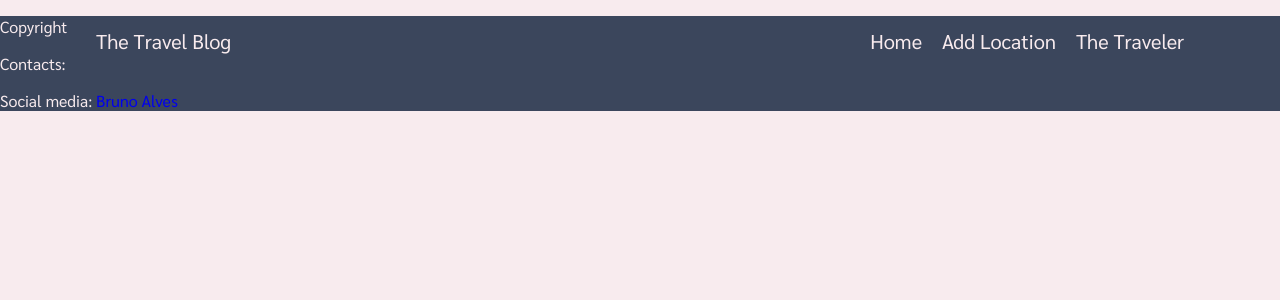
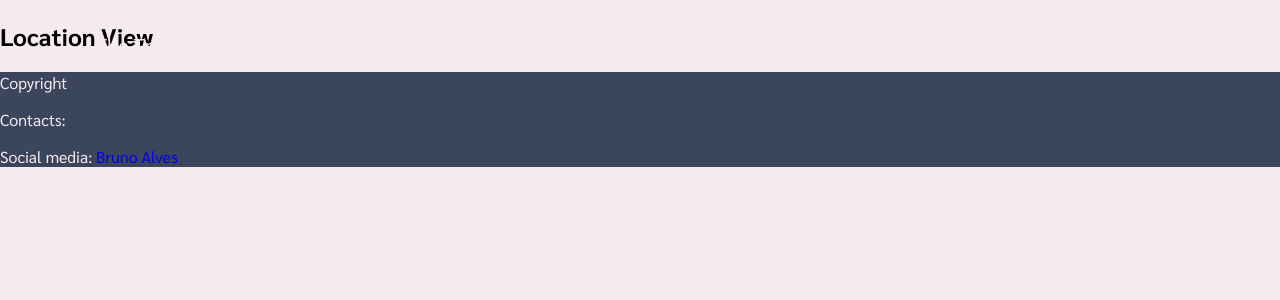
Before and after one commit to flag-80306/project1-Bruno-Alves, a React (Vite) app: page /newlocation in a window 1280 px wide. Shown: the top 300 px of the page. Built offline with nearby package versions, Linux system fonts and the light colour scheme.

Commit message:
renamed some folders and added more routes

```diff
--- a/src/App.jsx
+++ b/src/App.jsx
@@ -1,9 +1,10 @@
 import { Link, Route, Switch } from "wouter";
 
+import Header from "./components/Header";
 import Footer from "./components/Footer";
 import HomeView from "./views/HomeView";
 import AboutView from "./views/AboutView";
-import Header from "./components/Header";
+import AddLocationView from "./views/AddLocationView";
 
 function App() {
   return (
@@ -16,6 +17,9 @@ function App() {
         <Route path="/about">
           <AboutView />
         </Route>
+        <Route path="/newlocation">
+          <AddLocationView />
+        </Route>
       </Switch>
       <Footer />
     </>
--- a/src/components/Header.jsx
+++ b/src/components/Header.jsx
@@ -1,14 +1,19 @@
+import { Link } from "wouter";
+
 function Header() {
   return (
     <>
       <div className="header">
-        <a href="#">The Travel Blog</a>
+        <Link href="/">The Travel Blog</Link>
+        {/* <a href="#">The Travel Blog</a> */}
         <ul>
           <li>
-            <a href="#">Home</a>
+            <Link href="/">Home</Link>
+            {/* <a href="#">Home</a> */}
           </li>
           <li>
-            <a href="#">Add Location</a>
+            <Link href="/newlocation">Add Location</Link>
+            {/* <a href="#">Add Location</a> */}
           </li>
           <li>
             <a href="#">The Traveler</a>
--- a/src/components/HomeViewCards.jsx
+++ b/src/components/HomeViewCards.jsx
@@ -1,7 +1,5 @@
-import cardsInfo from "../assets/data/cardsInfo";
+import cardsInfo from "../assets/trips/cardsInfo";
 function HomeViewCards() {
-  //   console.log(cardsInfo.length);
-  //   console.log(cardsInfo.map((trip) => trip));
   console.log(cardsInfo[0].imgURL);
   return (
     <div className="cardsSection">
--- a/src/index.css
+++ b/src/index.css
@@ -1,4 +1,5 @@
 @import url("https://fonts.googleapis.com/css2?family=Michroma&family=Sarabun:wght@400;700&display=swap");
+@import url(styles/header.css);
 @import url(styles/hero.css);
 @import url(styles/cards.css);
 @import url(styles/footer.css);
--- a/src/styles/cards.css
+++ b/src/styles/cards.css
@@ -19,6 +19,7 @@
 .card:hover {
   /* scale: 120%; */
   transform: scale(1.1);
+  cursor: pointer;
 }
 
 .card > img {
--- /dev/null
+++ b/src/styles/header.css
@@ -0,0 +1,36 @@
+.header {
+  display: flex;
+  justify-content: space-between;
+  padding: 12px 96px;
+  position: fixed;
+  width: 100%;
+  z-index: 1;
+}
+
+.header > a {
+  color: #f8ebee;
+  text-decoration: none;
+  font-size: 20px;
+}
+
+.header > ul {
+  display: flex;
+  justify-content: space-evenly;
+  gap: 20px;
+  list-style-type: none;
+  margin: 0;
+  padding: 0;
+}
+
+li > a {
+  color: #f8ebee;
+  text-decoration: none;
+  font-size: 20px;
+  padding: 8px;
+}
+
+li > a:hover {
+  background-color: #f8ebee;
+  color: black;
+  border-radius: 8px;
+}
--- a/src/styles/hero.css
+++ b/src/styles/hero.css
@@ -1,38 +1,3 @@
-.header {
-  display: flex;
-  justify-content: space-between;
-  padding: 12px 96px;
-  position: fixed;
-  width: 100%;
-  z-index: 1;
-}
-
-.header > a {
-  color: #f8ebee;
-  text-decoration: none;
-  font-size: 20px;
-}
-
-.header > ul {
-  display: flex;
-  justify-content: space-evenly;
-  gap: 20px;
-  list-style-type: none;
-  margin: 0;
-  padding: 0;
-}
-
-li > a {
-  color: #f8ebee;
-  text-decoration: none;
-  font-size: 20px;
-}
-
-li > a:hover {
-  background-color: #f8ebee;
-  color: black;
-}
-
 .heroImage {
   width: 100%;
   height: 80vh;
--- /dev/null
+++ b/src/views/AddLocationView.jsx
@@ -0,0 +1,9 @@
+function AddLocationView() {
+  return (
+    <>
+      <h2>Location View</h2>
+    </>
+  );
+}
+
+export default AddLocationView;
```
Also changed, not shown: src/views/CardDetailView.jsx (added, +9 -0 lines), src/assets/trips/cardsInfo.js (renamed from src/assets/data/cardsInfo.js).
